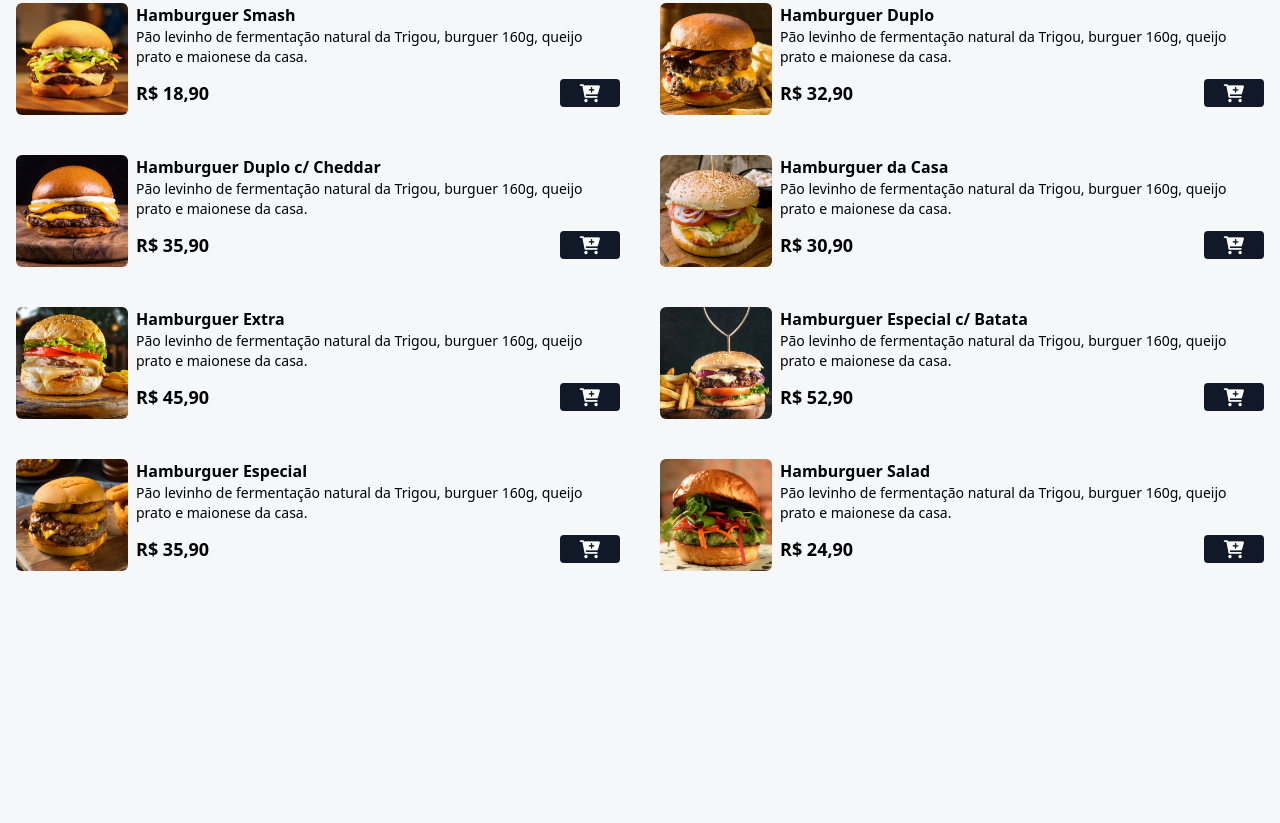
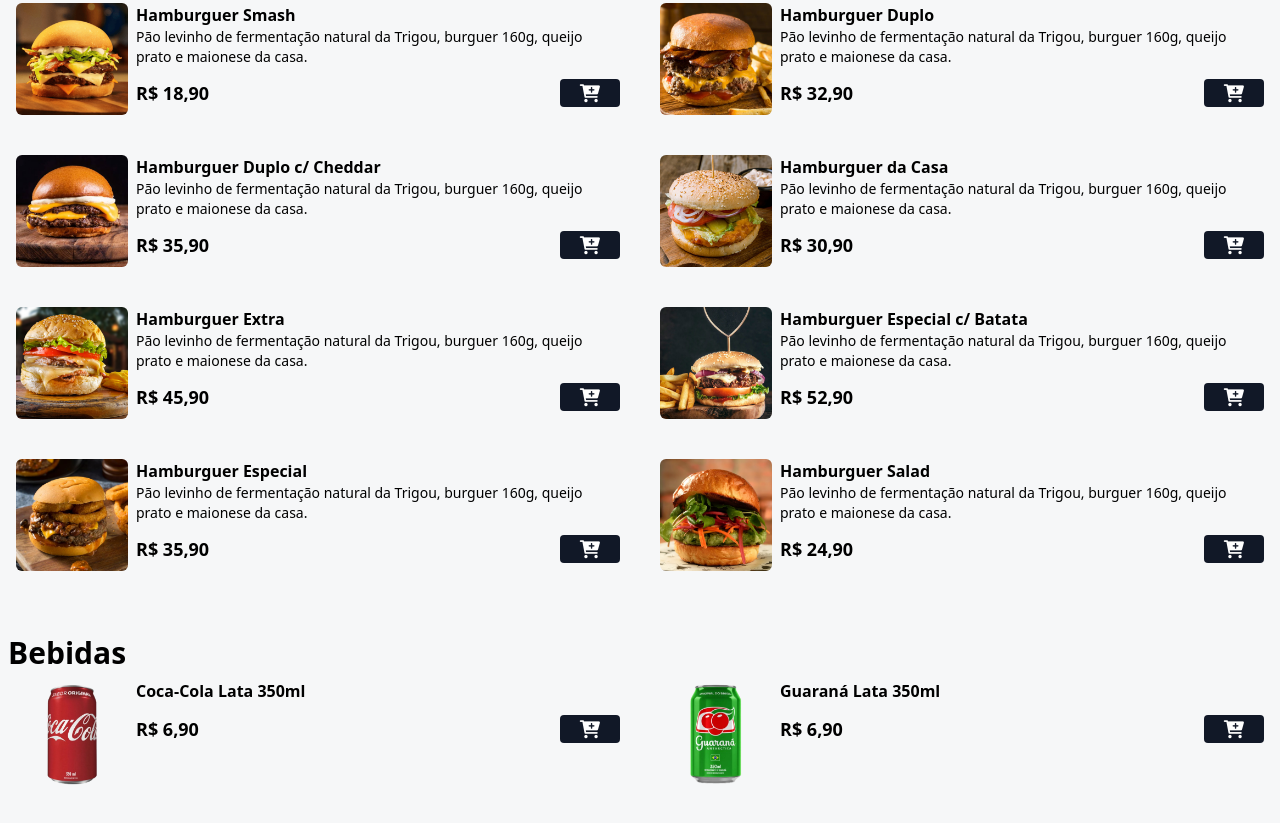
Before and after one commit to germeson-martins/dev-burguer, a website: page index.html in a window 1280 px wide. Shown: the part 513-1336 px from the top of the page. Before the commit the page ends 1148 px from the top, so only its background shows below. Drawn offline with Linux system fonts and the light colour scheme.

Commit message:
Update - Menu

```diff
--- a/index.html
+++ b/index.html
@@ -208,6 +208,55 @@
 
 
             </main>
+
+            <div class="mx-auto max-w-7xl px-2 my-2">
+                <h2 class="font-bold text-3xl">Bebidas</h2>
+            </div>
+
+            <!-- GRID BEBIDAS -->
+             <div class="grid grid-1 md:grid-cols-2 gap-7 md:gap-10 mx-auto max-w-7xl px-4 mb-16" id="menu">
+                <!-- BEBIDA ITEM -->
+                <div class="flex gap-2 w-full hover:scale-105 duration-200">
+                    <img src="./assets/refri-1.png"
+                    alt="Coca-Cola Lata 350ml"
+                    class="w-28 h-28 rounded-md hover:scale-110 hover:-rotate-2 duration-300"/>
+                    <div class="w-full">
+                        <p class="font-bold">Coca-Cola Lata 350ml</p>
+                        <div class="flex items-center gap-2 justify-between mt-3">
+                            <p class="font-bold text-lg">R$ 6,90</p>
+                            <button
+                                class="bg-gray-900 px-5 rounded add-to-cart-btn"
+                                data-name="Coca-Cola Lata 350ml"
+                                data-price="6.90">
+                                <i class="fa fa-cart-plus text-lg text-white"></i>
+                            </button>
+                        </div>
+                    </div>
+                 </div>
+                <!-- FIM BEBIDA ITEM -->
+
+                <!-- BEBIDA ITEM -->
+                <div class="flex gap-2 w-full hover:scale-105 duration-200">
+                    <img src="./assets/refri-2.png"
+                    alt="Guaraná Lata 350ml"
+                    class="w-28 h-28 rounded-md hover:scale-110 hover:-rotate-2 duration-300"/>
+                    <div class="w-full">
+                        <p class="font-bold">Guaraná Lata 350ml</p>
+                        <div class="flex items-center gap-2 justify-between mt-3">
+                            <p class="font-bold text-lg">R$ 6,90</p>
+                            <button
+                                class="bg-gray-900 px-5 rounded add-to-cart-btn"
+                                data-name="Guaraná Lata 350ml"
+                                data-price="5.90">
+                                <i class="fa fa-cart-plus text-lg text-white"></i>
+                            </button>
+                        </div>
+                    </div>
+                 </div>
+                <!-- FIM BEBIDA ITEM -->
+             </div>
+            <!-- FIM GRID BEBIDAS -->
+
         </div>
     <!-- Fim Menu -->
 </body>
```
Also changed, not shown: styles/output.css.
